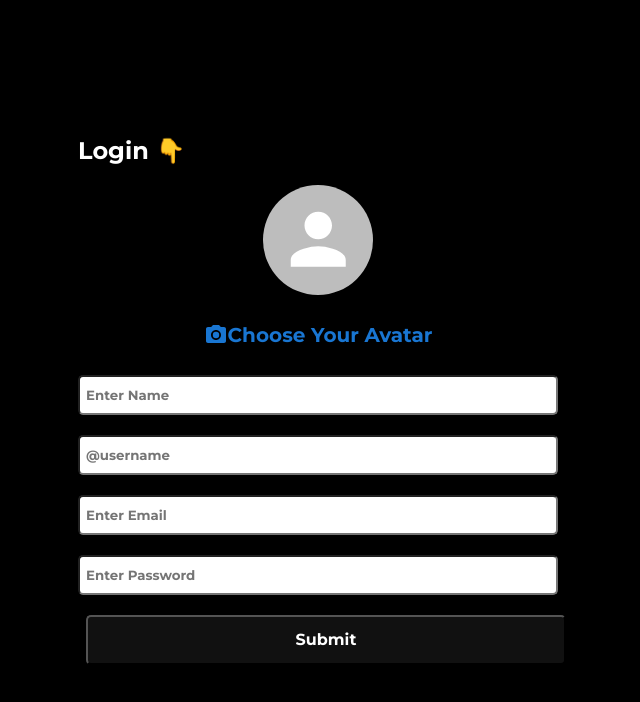
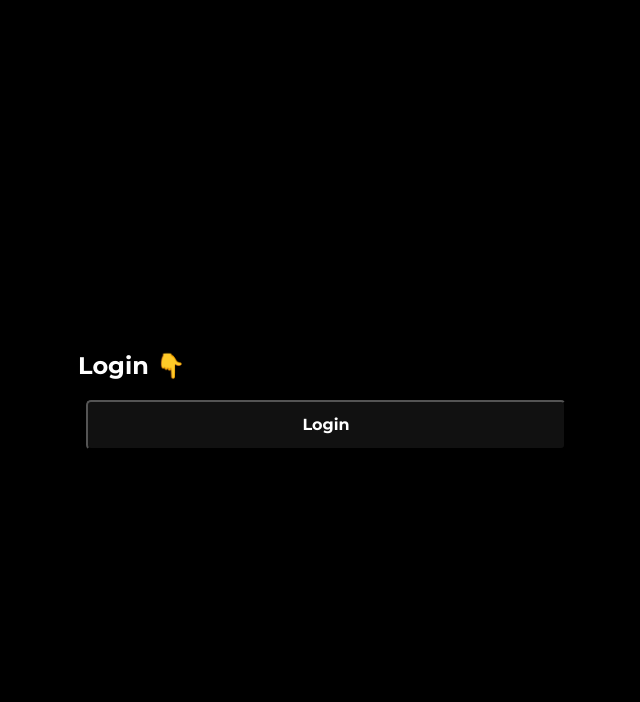
Before and after one commit to nukucode/twitter, a React (Create React App) app: page / in a window 1280 px wide. Shown: the top 702 px of the page, without its empty margins (322-962 px from the left). Built offline with nearby package versions, Linux system fonts and the light colour scheme.

Commit message:
User System Inplement

```diff
--- a/src/Components/Home/Tweet/Tweet.css
+++ b/src/Components/Home/Tweet/Tweet.css
@@ -28,6 +28,7 @@
 
 .tweet__top .user_info span p{
     font-size: 13px;
+    text-transform: lowercase;
 }
 
 .tweet__top .title{
--- a/src/Components/Login/Login.js
+++ b/src/Components/Login/Login.js
@@ -1,50 +1,25 @@
 import React, { useState } from "react";
 import "./Login.css";
-import { useDispatch, useSelector } from "react-redux";
+import { useDispatch } from "react-redux";
 import { login } from "../../features/loginSlice";
-import Avatar from "@mui/material/Avatar";
-import IconButton from "@mui/material/IconButton";
-import PhotoCamera from "@mui/icons-material/PhotoCamera";
+import { auth, provider } from "../../Firebase/Firebase";
 
 function Login() {
-  const [name, setName] = useState("");
-  const [email, setEmail] = useState("");
-  const [password, setPassword] = useState();
-  const [username, setUsername] = useState("");
-  const user = useSelector((state) => state.login.user);
-  console.log(user);
-  const [{ src, alt }, setImg] = useState({
-    src: "",
-    alt: "Uplde",
-  });
-
-  const [imgPrev, setImgPrev] = useState("");
-
-  const imghandler = (e) => {
-    if (e.target.files[0]) {
-      setImg({
-        src: e.target.files[0],
-        alt: e.target.files[0].name,
-      });
-    }
-
-    setImgPrev(URL.createObjectURL(e.target.files[0]));
-  };
-
   const dispatch = useDispatch();
-  console.log(name, email, password);
+  const [user, setUser] = useState([]);
 
   const handleAuth = (e) => {
     e.preventDefault();
-    dispatch(
-      login({
-        name: name,
-        email: email,
-        password: password,
-        loggedIn: true,
-        username: username,
-        avatar: imgPrev,
-      })
+    auth.signInWithPopup(provider).then((data) =>
+      dispatch(
+        login({
+          name: data?.user.displayName,
+          email: data?.user.email,
+          loggedIn: true,
+          username: data?.user.displayName,
+          avatar: data?.user.photoURL,
+        })
+      )
     );
   };
 
@@ -53,51 +28,8 @@ function Login() {
       <div className="login__container">
         <form className="login">
           <h3 className="heading">Login 👇</h3>
-          <Avatar src={imgPrev} />
-          <IconButton
-            color="primary"
-            aria-label="upload picture"
-            component="label"
-          >
-            <input
-              hidden
-              accept="image/*"
-              type="file"
-              onChange={(e) => imghandler(e)}
-            />
-            <PhotoCamera />
-            <span>Choose Your Avatar</span>
-          </IconButton>
-          <input
-            type="text"
-            placeholder="Enter Name"
-            value={name}
-            onChange={(e) => setName(e.target.value)}
-          />
 
-          <input
-            type="text"
-            placeholder="@username"
-            value={`${username}`}
-            onChange={(e) => setUsername(e.target.value)}
-            min="5"
-            max="10"
-            spellCheck="true"
-            style={{ textTransform: "lowercase" }}
-          />
-          <input
-            type="email"
-            placeholder="Enter Email"
-            value={email}
-            onChange={(e) => setEmail(e.target.value)}
-          />
-          <input
-            type="password"
-            placeholder="Enter Password"
-            value={password}
-            onChange={(e) => setPassword(e.target.value)}
-          />
-          <button onClick={(e) => handleAuth(e)}>Submit</button>
+          <button onClick={(e) => handleAuth(e)}>Login</button>
         </form>
       </div>
     </>
--- a/src/Components/Sidebar/Sidebar.css
+++ b/src/Components/Sidebar/Sidebar.css
@@ -53,4 +53,5 @@
 .user__mid span {
   color: #aeaeae;
   font-size: 14px;
+  text-transform: lowercase;
 }
--- a/src/Components/Sidebar/Sidebar.js
+++ b/src/Components/Sidebar/Sidebar.js
@@ -15,6 +15,7 @@ import { useSelector } from "react-redux";
 
 function Sidebar() {
   const user = useSelector((state) => state.login.user);
+  console.log(user)
   return (
     <>
       <div className="sidebar">
```
Also changed, not shown: firebase.json (added), 1 other file (tests, documents, lock files or other folders).
